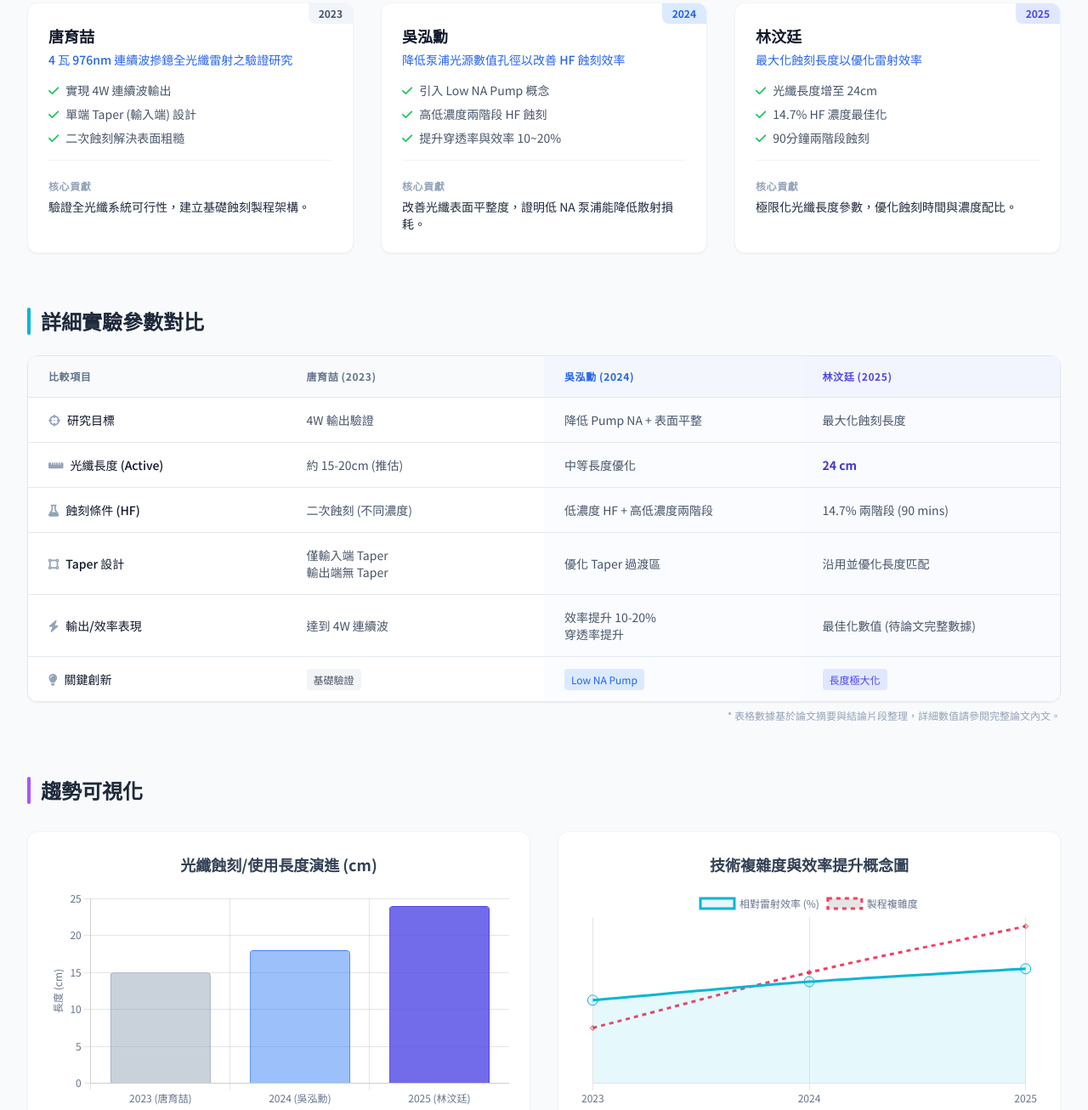
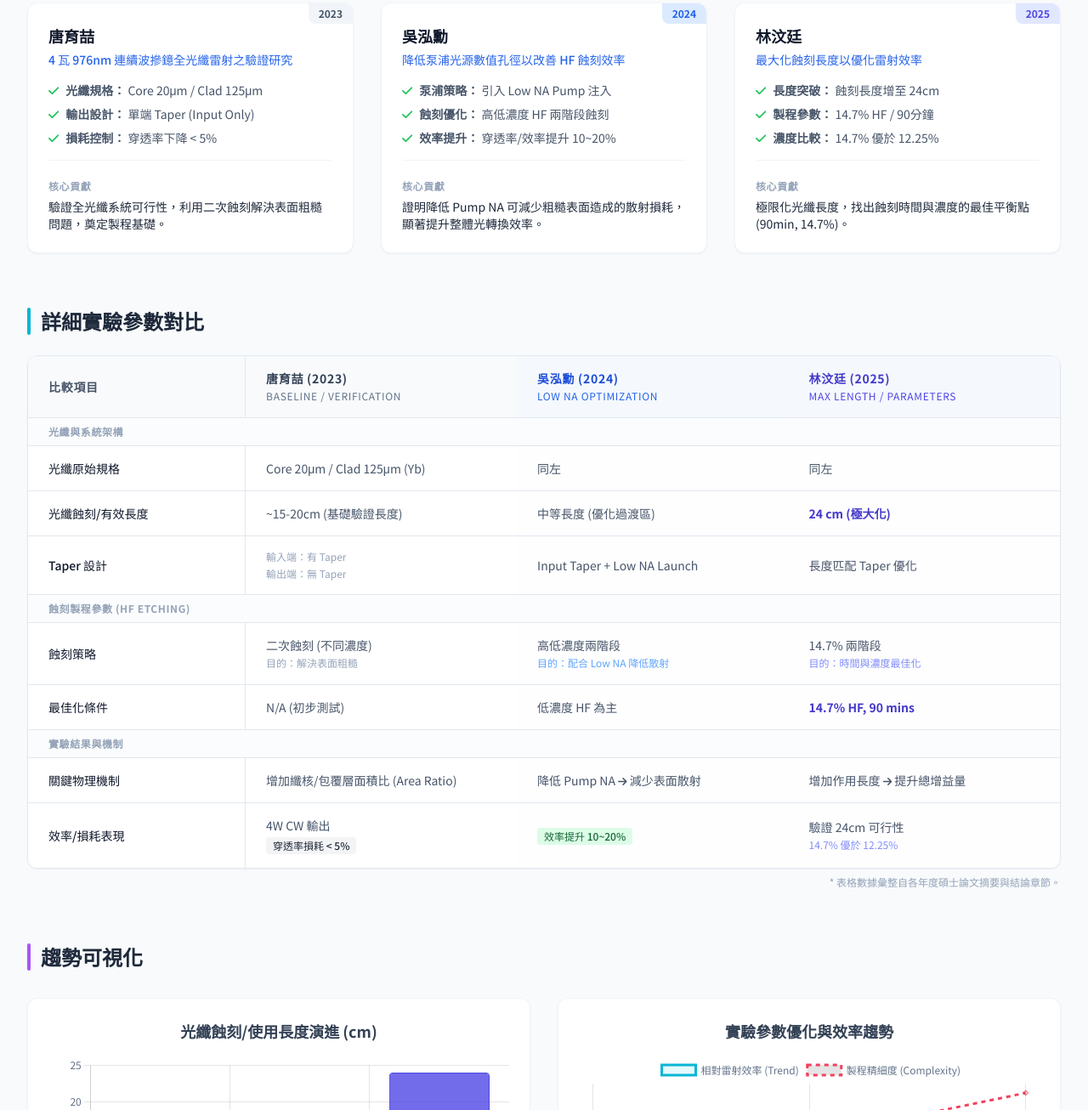
Before and after one commit to weiwei-310/Paper-History, a plain HTML site: page index.html in a window 1280 px wide. Shown: the part 571-1877 px from the top of the page at 85% size. Drawn offline with nearby package versions, Linux system fonts and the light colour scheme.

```diff
--- a/index.html
+++ b/index.html
@@ -34,6 +34,20 @@
         .card-hover:hover {
             transform: translateY(-5px);
             box-shadow: 0 10px 25px -5px rgba(0, 0, 0, 0.1), 0 8px 10px -6px rgba(0, 0, 0, 0.1);
+        }
+        /* Custom scrollbar for table */
+        .custom-scrollbar::-webkit-scrollbar {
+            height: 8px;
+        }
+        .custom-scrollbar::-webkit-scrollbar-track {
+            background: #f1f5f9;
+        }
+        .custom-scrollbar::-webkit-scrollbar-thumb {
+            background: #cbd5e1;
+            border-radius: 4px;
+        }
+        .custom-scrollbar::-webkit-scrollbar-thumb:hover {
+            background: #94a3b8;
         }
     </style>
 </head>
@@ -77,8 +91,8 @@
                     <div class="text-sm text-slate-300">最大光纖優化長度</div>
                 </div>
                 <div class="bg-white/10 backdrop-blur-sm rounded-lg p-4 border border-white/10">
-                    <div class="text-3xl font-bold text-cyan-400">2-Stage</div>
-                    <div class="text-sm text-slate-300">HF 蝕刻技術演進</div>
+                    <div class="text-3xl font-bold text-cyan-400">14.7%</div>
+                    <div class="text-sm text-slate-300">最佳化 HF 蝕刻濃度</div>
                 </div>
             </div>
         </div>
@@ -101,13 +115,13 @@
                     <h3 class="text-lg font-bold text-slate-900 mb-1">唐育喆</h3>
                     <p class="text-sm text-blue-600 mb-4 font-medium">4 瓦 976nm 連續波摻鐿全光纖雷射之驗證研究</p>
                     <ul class="space-y-2 text-sm text-slate-600 mb-4">
-                        <li><i class="fa-solid fa-check text-green-500 mr-2"></i>實現 4W 連續波輸出</li>
-                        <li><i class="fa-solid fa-check text-green-500 mr-2"></i>單端 Taper (輸入端) 設計</li>
-                        <li><i class="fa-solid fa-check text-green-500 mr-2"></i>二次蝕刻解決表面粗糙</li>
+                        <li><i class="fa-solid fa-check text-green-500 mr-2"></i><strong>光纖規格：</strong> Core 20μm / Clad 125μm</li>
+                        <li><i class="fa-solid fa-check text-green-500 mr-2"></i><strong>輸出設計：</strong> 單端 Taper (Input Only)</li>
+                        <li><i class="fa-solid fa-check text-green-500 mr-2"></i><strong>損耗控制：</strong> 穿透率下降 < 5%</li>
                     </ul>
                     <div class="pt-4 border-t border-slate-100">
                         <span class="text-xs font-semibold text-slate-400 uppercase tracking-wider">核心貢獻</span>
-                        <p class="text-sm mt-1">驗證全光纖系統可行性，建立基礎蝕刻製程架構。</p>
+                        <p class="text-sm mt-1">驗證全光纖系統可行性，利用二次蝕刻解決表面粗糙問題，奠定製程基礎。</p>
                     </div>
                 </div>
 
@@ -117,13 +131,13 @@
                     <h3 class="text-lg font-bold text-slate-900 mb-1">吳泓勳</h3>
                     <p class="text-sm text-blue-600 mb-4 font-medium">降低泵浦光源數值孔徑以改善 HF 蝕刻效率</p>
                     <ul class="space-y-2 text-sm text-slate-600 mb-4">
-                        <li><i class="fa-solid fa-check text-green-500 mr-2"></i>引入 Low NA Pump 概念</li>
-                        <li><i class="fa-solid fa-check text-green-500 mr-2"></i>高低濃度兩階段 HF 蝕刻</li>
-                        <li><i class="fa-solid fa-check text-green-500 mr-2"></i>提升穿透率與效率 10~20%</li>
+                        <li><i class="fa-solid fa-check text-green-500 mr-2"></i><strong>泵浦策略：</strong> 引入 Low NA Pump 注入</li>
+                        <li><i class="fa-solid fa-check text-green-500 mr-2"></i><strong>蝕刻優化：</strong> 高低濃度 HF 兩階段蝕刻</li>
+                        <li><i class="fa-solid fa-check text-green-500 mr-2"></i><strong>效率提升：</strong> 穿透率/效率提升 10~20%</li>
                     </ul>
                     <div class="pt-4 border-t border-slate-100">
                         <span class="text-xs font-semibold text-slate-400 uppercase tracking-wider">核心貢獻</span>
-                        <p class="text-sm mt-1">改善光纖表面平整度，證明低 NA 泵浦能降低散射損耗。</p>
+                        <p class="text-sm mt-1">證明降低 Pump NA 可減少粗糙表面造成的散射損耗，顯著提升整體光轉換效率。</p>
                     </div>
                 </div>
 
@@ -133,13 +147,13 @@
                     <h3 class="text-lg font-bold text-slate-900 mb-1">林汶廷</h3>
                     <p class="text-sm text-blue-600 mb-4 font-medium">最大化蝕刻長度以優化雷射效率</p>
                     <ul class="space-y-2 text-sm text-slate-600 mb-4">
-                        <li><i class="fa-solid fa-check text-green-500 mr-2"></i>光纖長度增至 24cm</li>
-                        <li><i class="fa-solid fa-check text-green-500 mr-2"></i>14.7% HF 濃度最佳化</li>
-                        <li><i class="fa-solid fa-check text-green-500 mr-2"></i>90分鐘兩階段蝕刻</li>
+                        <li><i class="fa-solid fa-check text-green-500 mr-2"></i><strong>長度突破：</strong> 蝕刻長度增至 24cm</li>
+                        <li><i class="fa-solid fa-check text-green-500 mr-2"></i><strong>製程參數：</strong> 14.7% HF / 90分鐘</li>
+                        <li><i class="fa-solid fa-check text-green-500 mr-2"></i><strong>濃度比較：</strong> 14.7% 優於 12.25%</li>
                     </ul>
                     <div class="pt-4 border-t border-slate-100">
                         <span class="text-xs font-semibold text-slate-400 uppercase tracking-wider">核心貢獻</span>
-                        <p class="text-sm mt-1">極限化光纖長度參數，優化蝕刻時間與濃度配比。</p>
+                        <p class="text-sm mt-1">極限化光纖長度，找出蝕刻時間與濃度的最佳平衡點 (90min, 14.7%)。</p>
                     </div>
                 </div>
             </div>
@@ -152,75 +166,92 @@
                 <h2 class="text-2xl font-bold text-slate-800">詳細實驗參數對比</h2>
             </div>
 
-            <div class="overflow-hidden border border-slate-200 rounded-xl shadow-sm">
-                <table class="min-w-full divide-y divide-slate-200 bg-white">
+            <div class="overflow-x-auto custom-scrollbar border border-slate-200 rounded-xl shadow-sm">
+                <table class="min-w-full divide-y divide-slate-200 bg-white text-sm">
                     <thead class="bg-slate-50">
                         <tr>
-                            <th scope="col" class="px-6 py-4 text-left text-xs font-bold text-slate-500 uppercase tracking-wider w-1/4">比較項目</th>
-                            <th scope="col" class="px-6 py-4 text-left text-xs font-bold text-slate-500 uppercase tracking-wider w-1/4">唐育喆 (2023)</th>
-                            <th scope="col" class="px-6 py-4 text-left text-xs font-bold text-blue-600 uppercase tracking-wider w-1/4 bg-blue-50/50">吳泓勳 (2024)</th>
-                            <th scope="col" class="px-6 py-4 text-left text-xs font-bold text-indigo-600 uppercase tracking-wider w-1/4 bg-indigo-50/50">林汶廷 (2025)</th>
+                            <th scope="col" class="px-6 py-4 text-left font-bold text-slate-600 uppercase tracking-wider w-1/5 sticky left-0 bg-slate-50 border-r border-slate-200">比較項目</th>
+                            <th scope="col" class="px-6 py-4 text-left font-bold text-slate-700 uppercase tracking-wider w-1/4">唐育喆 (2023)<br><span class="text-xs font-normal text-slate-500">Baseline / Verification</span></th>
+                            <th scope="col" class="px-6 py-4 text-left font-bold text-blue-700 uppercase tracking-wider w-1/4 bg-blue-50/30">吳泓勳 (2024)<br><span class="text-xs font-normal text-blue-600">Low NA Optimization</span></th>
+                            <th scope="col" class="px-6 py-4 text-left font-bold text-indigo-700 uppercase tracking-wider w-1/4 bg-indigo-50/30">林汶廷 (2025)<br><span class="text-xs font-normal text-indigo-600">Max Length / Parameters</span></th>
                         </tr>
                     </thead>
                     <tbody class="divide-y divide-slate-200">
-                        <tr class="hover:bg-slate-50 transition-colors">
-                            <td class="px-6 py-4 whitespace-nowrap text-sm font-medium text-slate-900">
-                                <i class="fa-solid fa-crosshairs text-slate-400 mr-2"></i>研究目標
-                            </td>
-                            <td class="px-6 py-4 text-sm text-slate-600">4W 輸出驗證</td>
-                            <td class="px-6 py-4 text-sm text-slate-600 bg-blue-50/30">降低 Pump NA + 表面平整</td>
-                            <td class="px-6 py-4 text-sm text-slate-600 bg-indigo-50/30">最大化蝕刻長度</td>
+                        <!-- Group 1: Fiber & Setup -->
+                        <tr class="bg-slate-50/50">
+                            <td colspan="4" class="px-6 py-2 text-xs font-bold text-slate-400 uppercase tracking-wider">光纖與系統架構</td>
                         </tr>
                         <tr class="hover:bg-slate-50 transition-colors">
-                            <td class="px-6 py-4 whitespace-nowrap text-sm font-medium text-slate-900">
-                                <i class="fa-solid fa-ruler-horizontal text-slate-400 mr-2"></i>光纖長度 (Active)
-                            </td>
-                            <td class="px-6 py-4 text-sm text-slate-600">約 15-20cm (推估)</td>
-                            <td class="px-6 py-4 text-sm text-slate-600 bg-blue-50/30">中等長度優化</td>
-                            <td class="px-6 py-4 text-sm font-bold text-indigo-700 bg-indigo-50/30">24 cm</td>
+                            <td class="px-6 py-4 font-medium text-slate-900 sticky left-0 bg-white border-r border-slate-200">光纖原始規格</td>
+                            <td class="px-6 py-4 text-slate-600">Core 20μm / Clad 125μm (Yb)</td>
+                            <td class="px-6 py-4 text-slate-600 bg-blue-50/10">同左</td>
+                            <td class="px-6 py-4 text-slate-600 bg-indigo-50/10">同左</td>
                         </tr>
                         <tr class="hover:bg-slate-50 transition-colors">
-                            <td class="px-6 py-4 whitespace-nowrap text-sm font-medium text-slate-900">
-                                <i class="fa-solid fa-flask text-slate-400 mr-2"></i>蝕刻條件 (HF)
-                            </td>
-                            <td class="px-6 py-4 text-sm text-slate-600">二次蝕刻 (不同濃度)</td>
-                            <td class="px-6 py-4 text-sm text-slate-600 bg-blue-50/30">低濃度 HF + 高低濃度兩階段</td>
-                            <td class="px-6 py-4 text-sm text-slate-600 bg-indigo-50/30">14.7% 兩階段 (90 mins)</td>
-                        </tr>
-                         <tr class="hover:bg-slate-50 transition-colors">
-                            <td class="px-6 py-4 whitespace-nowrap text-sm font-medium text-slate-900">
-                                <i class="fa-solid fa-vector-square text-slate-400 mr-2"></i>Taper 設計
-                            </td>
-                            <td class="px-6 py-4 text-sm text-slate-600">僅輸入端 Taper<br>輸出端無 Taper</td>
-                            <td class="px-6 py-4 text-sm text-slate-600 bg-blue-50/30">優化 Taper 過渡區</td>
-                            <td class="px-6 py-4 text-sm text-slate-600 bg-indigo-50/30">沿用並優化長度匹配</td>
+                            <td class="px-6 py-4 font-medium text-slate-900 sticky left-0 bg-white border-r border-slate-200">光纖蝕刻/有效長度</td>
+                            <td class="px-6 py-4 text-slate-600">~15-20cm (基礎驗證長度)</td>
+                            <td class="px-6 py-4 text-slate-600 bg-blue-50/10">中等長度 (優化過渡區)</td>
+                            <td class="px-6 py-4 font-bold text-indigo-700 bg-indigo-50/10">24 cm (極大化)</td>
                         </tr>
                         <tr class="hover:bg-slate-50 transition-colors">
-                            <td class="px-6 py-4 whitespace-nowrap text-sm font-medium text-slate-900">
-                                <i class="fa-solid fa-bolt text-slate-400 mr-2"></i>輸出/效率表現
+                            <td class="px-6 py-4 font-medium text-slate-900 sticky left-0 bg-white border-r border-slate-200">Taper 設計</td>
+                            <td class="px-6 py-4 text-slate-600">
+                                <span class="block text-xs text-slate-400 mb-1">輸入端：有 Taper</span>
+                                <span class="block text-xs text-slate-400">輸出端：無 Taper</span>
                             </td>
-                            <td class="px-6 py-4 text-sm text-slate-600">達到 4W 連續波</td>
-                            <td class="px-6 py-4 text-sm text-slate-600 bg-blue-50/30">效率提升 10-20%<br>穿透率提升</td>
-                            <td class="px-6 py-4 text-sm text-slate-600 bg-indigo-50/30">最佳化數值 (待論文完整數據)</td>
+                            <td class="px-6 py-4 text-slate-600 bg-blue-50/10">Input Taper + Low NA Launch</td>
+                            <td class="px-6 py-4 text-slate-600 bg-indigo-50/10">長度匹配 Taper 優化</td>
+                        </tr>
+
+                         <!-- Group 2: Process Parameters -->
+                         <tr class="bg-slate-50/50">
+                            <td colspan="4" class="px-6 py-2 text-xs font-bold text-slate-400 uppercase tracking-wider">蝕刻製程參數 (HF Etching)</td>
                         </tr>
                         <tr class="hover:bg-slate-50 transition-colors">
-                            <td class="px-6 py-4 whitespace-nowrap text-sm font-medium text-slate-900">
-                                <i class="fa-solid fa-lightbulb text-slate-400 mr-2"></i>關鍵創新
+                            <td class="px-6 py-4 font-medium text-slate-900 sticky left-0 bg-white border-r border-slate-200">蝕刻策略</td>
+                            <td class="px-6 py-4 text-slate-600">二次蝕刻 (不同濃度)<br><span class="text-xs text-slate-400">目的：解決表面粗糙</span></td>
+                            <td class="px-6 py-4 text-slate-600 bg-blue-50/10">高低濃度兩階段<br><span class="text-xs text-blue-400">目的：配合 Low NA 降低散射</span></td>
+                            <td class="px-6 py-4 text-slate-600 bg-indigo-50/10">14.7% 兩階段<br><span class="text-xs text-indigo-400">目的：時間與濃度最佳化</span></td>
+                        </tr>
+                        <tr class="hover:bg-slate-50 transition-colors">
+                            <td class="px-6 py-4 font-medium text-slate-900 sticky left-0 bg-white border-r border-slate-200">最佳化條件</td>
+                            <td class="px-6 py-4 text-slate-600">N/A (初步測試)</td>
+                            <td class="px-6 py-4 text-slate-600 bg-blue-50/10">低濃度 HF 為主</td>
+                            <td class="px-6 py-4 font-bold text-indigo-700 bg-indigo-50/10">14.7% HF, 90 mins</td>
+                        </tr>
+
+                        <!-- Group 3: Performance -->
+                        <tr class="bg-slate-50/50">
+                            <td colspan="4" class="px-6 py-2 text-xs font-bold text-slate-400 uppercase tracking-wider">實驗結果與機制</td>
+                        </tr>
+                        <tr class="hover:bg-slate-50 transition-colors">
+                            <td class="px-6 py-4 font-medium text-slate-900 sticky left-0 bg-white border-r border-slate-200">關鍵物理機制</td>
+                            <td class="px-6 py-4 text-slate-600">增加纖核/包覆層面積比 (Area Ratio)</td>
+                            <td class="px-6 py-4 text-slate-600 bg-blue-50/10">降低 Pump NA <i class="fa-solid fa-arrow-right text-xs"></i> 減少表面散射</td>
+                            <td class="px-6 py-4 text-slate-600 bg-indigo-50/10">增加作用長度 <i class="fa-solid fa-arrow-right text-xs"></i> 提升總增益量</td>
+                        </tr>
+                        <tr class="hover:bg-slate-50 transition-colors">
+                            <td class="px-6 py-4 font-medium text-slate-900 sticky left-0 bg-white border-r border-slate-200">效率/損耗表現</td>
+                            <td class="px-6 py-4 text-slate-600">
+                                4W CW 輸出<br>
+                                <span class="inline-flex items-center px-2 py-0.5 rounded text-xs font-medium bg-gray-100 text-gray-800 mt-1">
+                                    穿透率損耗 < 5%
+                                </span>
                             </td>
-                            <td class="px-6 py-4 text-sm text-slate-600">
-                                <span class="px-2 py-1 bg-gray-100 text-gray-600 rounded text-xs">基礎驗證</span>
+                            <td class="px-6 py-4 text-slate-600 bg-blue-50/10">
+                                <span class="inline-flex items-center px-2 py-0.5 rounded text-xs font-medium bg-green-100 text-green-800">
+                                    效率提升 10~20%
+                                </span>
                             </td>
-                            <td class="px-6 py-4 text-sm text-slate-600 bg-blue-50/30">
-                                <span class="px-2 py-1 bg-blue-100 text-blue-600 rounded text-xs">Low NA Pump</span>
-                            </td>
-                            <td class="px-6 py-4 text-sm text-slate-600 bg-indigo-50/30">
-                                <span class="px-2 py-1 bg-indigo-100 text-indigo-600 rounded text-xs">長度極大化</span>
+                            <td class="px-6 py-4 text-slate-600 bg-indigo-50/10">
+                                驗證 24cm 可行性<br>
+                                <span class="text-xs text-indigo-400">14.7% 優於 12.25%</span>
                             </td>
                         </tr>
                     </tbody>
                 </table>
             </div>
-            <p class="mt-2 text-xs text-slate-400 text-right">* 表格數據基於論文摘要與結論片段整理，詳細數值請參閱完整論文內文。</p>
+            <p class="mt-2 text-xs text-slate-400 text-right">* 表格數據彙整自各年度碩士論文摘要與結論章節。</p>
         </section>
 
         <!-- Section 3: Charts -->
@@ -244,12 +275,12 @@
 
                 <!-- Chart 2: Methodology Complexity & Efficiency -->
                 <div class="bg-white p-6 rounded-xl shadow-sm border border-slate-100">
-                    <h3 class="text-lg font-bold text-slate-700 mb-4 text-center">技術複雜度與效率提升概念圖</h3>
+                    <h3 class="text-lg font-bold text-slate-700 mb-4 text-center">實驗參數優化與效率趨勢</h3>
                     <div class="relative h-64 w-full">
                         <canvas id="efficiencyChart"></canvas>
                     </div>
                     <p class="mt-4 text-sm text-slate-500 text-center">
-                        隨著引入 Low NA Pump 技術 (2024) 與蝕刻參數精細化 (2025)，系統整體的雷射轉換效率呈現上升趨勢。
+                        從基礎的面積比調整 (2023)，進展至 Low NA 減少散射 (2024)，最後透過極限長度與濃度微調 (2025) 達到最佳化。
                     </p>
                 </div>
             </div>
@@ -320,7 +351,7 @@
             data: {
                 labels: ['2023', '2024', '2025'],
                 datasets: [{
-                    label: '相對雷射效率 (%)',
+                    label: '相對雷射效率 (Trend)',
                     data: [45, 55, 62], // Conceptual data based on "10-20% improvement" claims
                     borderColor: 'rgb(6, 182, 212)',
                     backgroundColor: 'rgba(6, 182, 212, 0.1)',
@@ -329,7 +360,7 @@
                     pointRadius: 6,
                     pointHoverRadius: 8
                 }, {
-                    label: '製程複雜度',
+                    label: '製程精細度 (Complexity)',
                     data: [30, 60, 85], // 2023(Basic) -> 2024(Low NA) -> 2025(Max Length + Fine tuning)
                     borderColor: 'rgb(244, 63, 94)',
                     borderDash: [5, 5],
```
